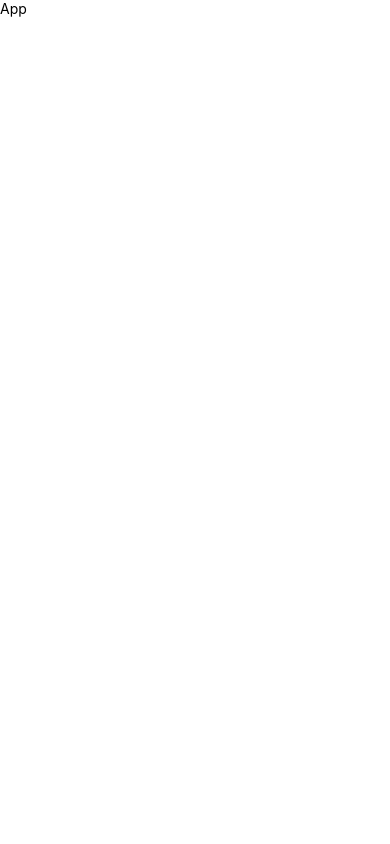
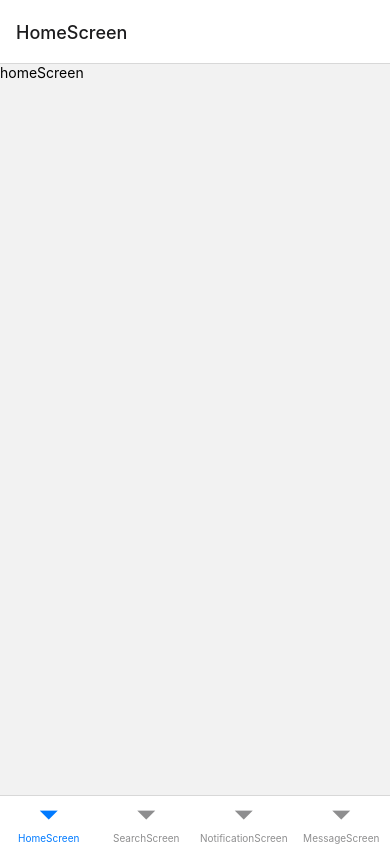
Before and after one commit to cangeldev/TwitterClone, a React Native app: screen /HomeScreen in a window 390 px wide. Built offline with nearby package versions, Linux system fonts and the light colour scheme.

Commit message:
Bottom tabs navigator eklendi.

```diff
--- a/package.json
+++ b/package.json
@@ -10,8 +10,12 @@
     "test": "jest"
   },
   "dependencies": {
+    "@react-navigation/bottom-tabs": "^6.5.3",
+    "@react-navigation/native": "^6.1.2",
     "react": "18.2.0",
-    "react-native": "0.71.1"
+    "react-native": "0.71.1",
+    "react-native-safe-area-context": "^4.5.0",
+    "react-native-screens": "^3.19.0"
   },
   "devDependencies": {
     "@babel/core": "^7.20.0",
--- a/src/App.tsx
+++ b/src/App.tsx
@@ -1,10 +1,9 @@
 import { View, Text } from 'react-native'
 import React from 'react'
+import Container from './container/container'
 
 export default function App() {
   return (
-    <View>
-      <Text>App</Text>
-    </View>
+    <Container />
   )
 }
--- /dev/null
+++ b/src/container/container.tsx
@@ -0,0 +1,19 @@
+import { View, Text } from 'react-native'
+import React from 'react'
+import { NavigationContainer } from '@react-navigation/native'
+import { createBottomTabNavigator } from '@react-navigation/bottom-tabs'
+import { HomeScreen, MessageScreen, NotificationScreen, SearchScreen } from '../screens'
+
+export default function Container() {
+    const Tab = createBottomTabNavigator()
+    return (
+        <NavigationContainer>
+            <Tab.Navigator>
+                <Tab.Screen name='HomeScreen' component={HomeScreen}/>
+                <Tab.Screen name='SearchScreen' component={SearchScreen}/>
+                <Tab.Screen name='NotificationScreen' component={NotificationScreen}/>
+                <Tab.Screen name='MessageScreen' component={MessageScreen}/>
+            </Tab.Navigator>
+        </NavigationContainer>
+    )
+}
--- a/src/screens/homeScreen/homeScreen.tsx
+++ b/src/screens/homeScreen/homeScreen.tsx
@@ -1,7 +1,7 @@
 import { View, Text } from 'react-native'
 import React from 'react'
 
-export default function HomeScreen() {
+export function HomeScreen() {
     return (
         <View>
             <Text>homeScreen</Text>
```
Also changed, not shown: 1 other file (tests, documents, lock files or other folders).
